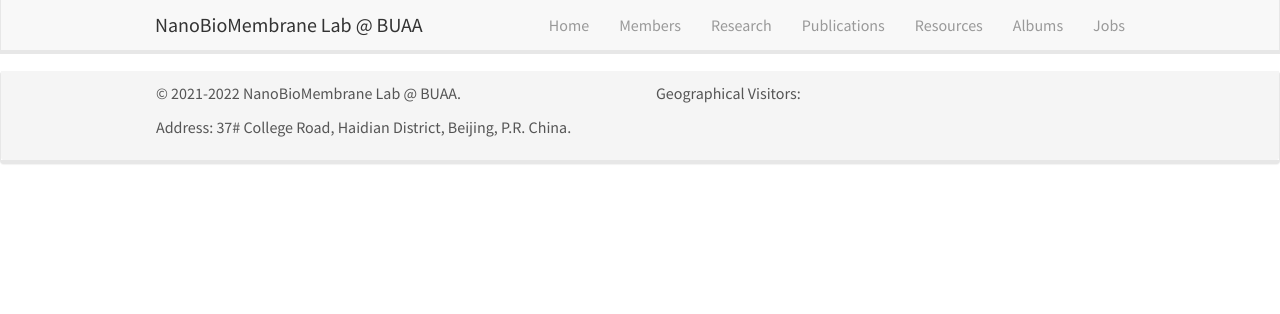
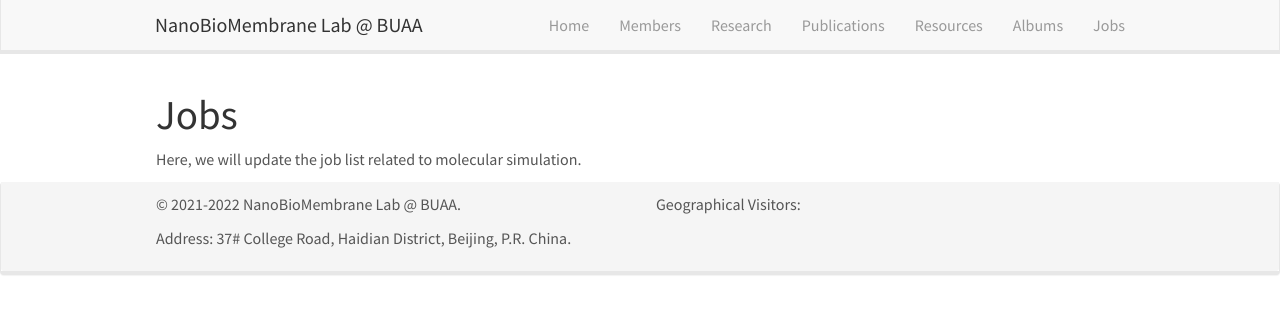
Before and after one commit to linxubo/linxubo.github.io, a Jekyll site: the page built from _pages/jobs.md, in a window 1280 px wide. Shown: the top 314 px of the page. Built offline with Jekyll 4.4.1, drawn with Linux system fonts in a browser that asks for light colours; nearby versions of some CDN libraries; a script that is not in the unit is left out.

Commit message:
Update jobs.md

```diff
--- a/_pages/jobs.md
+++ b/_pages/jobs.md
@@ -5,3 +5,7 @@ excerpt: "NanoBioMembrane Lab - Jobs"
 sitemap: false
 permalink: /jobs/
 ---
+
+# Jobs
+
+  Here, we will update the job list related to molecular simulation.
```
